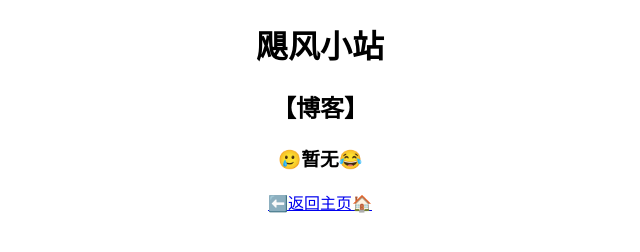
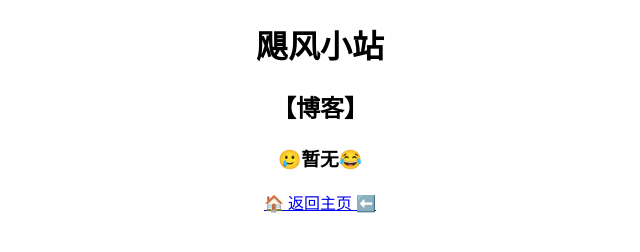
Before and after one commit to Hurrieam/Hurrieam, a plain HTML site: page index.html in a window 1280 px wide. Shown: the full height of the page, 320-960 px from the left. Drawn offline with Linux system fonts and the light colour scheme.

Commit message:
website update

```diff
--- a/index.html
+++ b/index.html
@@ -18,7 +18,7 @@
 <h2>【博客】</h2>
 <h3>🥲暂无😂</h3>
 
-<a href="https://hurrieam.github.io">⬅️返回主页🏠</a>
+<a href="https://hurrieam.github.io">🏠 返回主页 ⬅️</a>
 
 </body>
 
```
